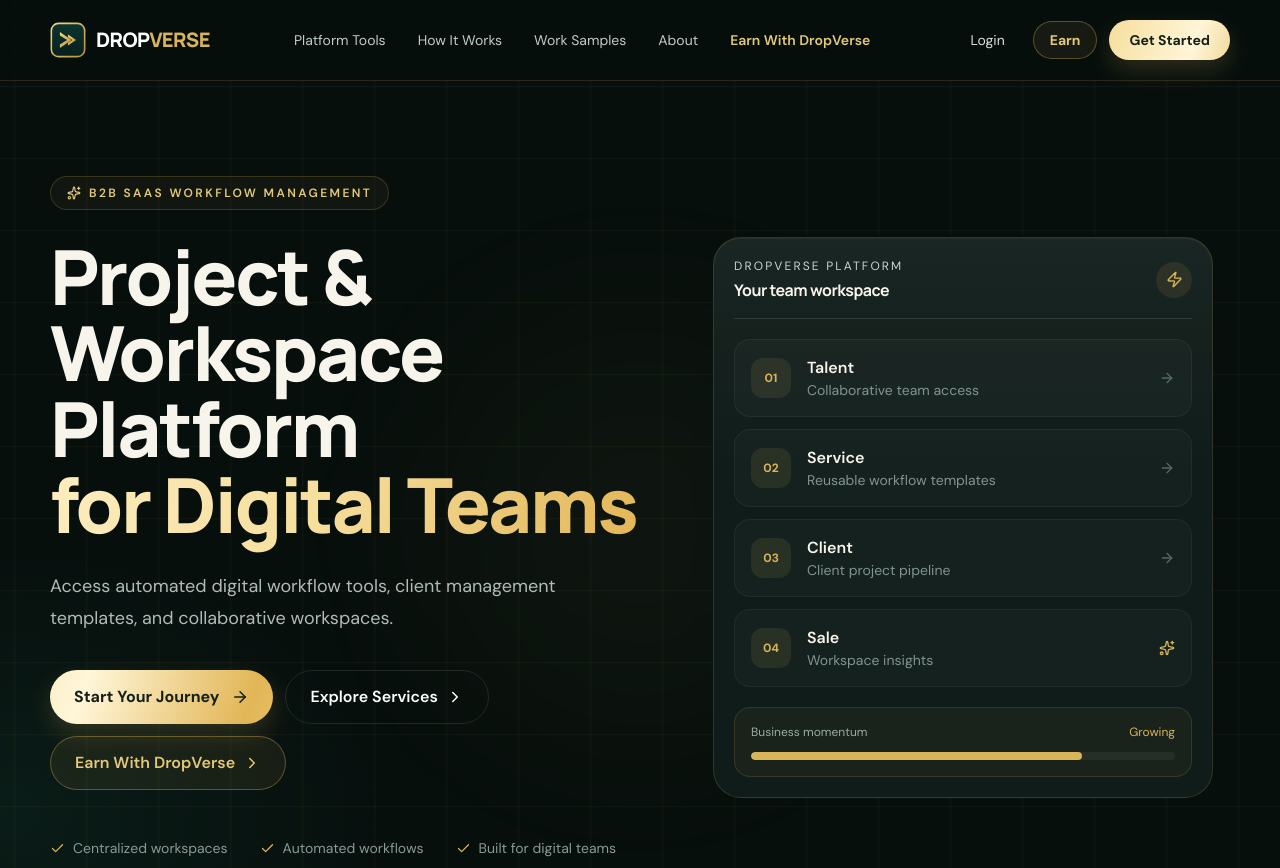
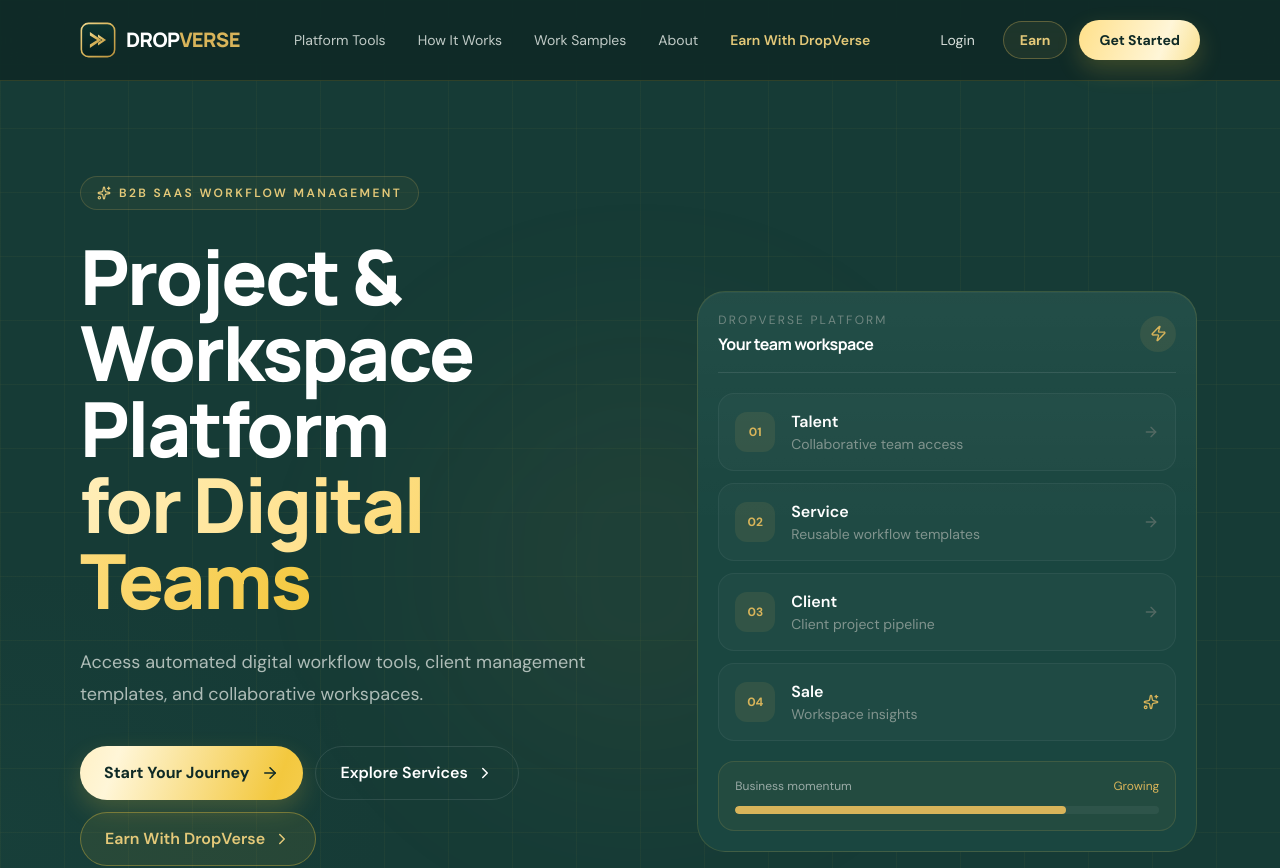
Before and after one commit to dropverseagency/dropverse, a Next.js app: page / in a window 1280 px wide. Shown: the top 868 px of the page. Built offline with nearby package versions, Linux system fonts and the light colour scheme; no server answers.

Commit message:
style: DropVerse emerald + gold tokens aligned to brand palette

```diff
--- a/app/globals.css
+++ b/app/globals.css
@@ -4,14 +4,14 @@
 @tailwind utilities;
 
 :root {
-  --bg: #070f0d;
-  --bg-deep: #040807;
-  --surface: #101c19;
-  --gold: #e2b656;
-  --gold-bright: #f6de9d;
-  --text: #f7f4ec;
-  --muted: #c5d0cb;
-  --line: rgba(226, 182, 86, .22);
+  --bg: #163b36;
+  --bg-deep: #0f2a26;
+  --surface: #1a4640;
+  --gold: #f3c83e;
+  --gold-bright: #ffe08a;
+  --text: #ffffff;
+  --muted: #e2e8f0;
+  --line: rgba(243, 200, 62, .22);
   --ease-out: cubic-bezier(.23, 1, .32, 1);
 }
 
@@ -23,12 +23,12 @@ body {
   color: var(--text);
   font-family: 'DM Sans', sans-serif;
   background:
-    radial-gradient(900px 420px at 80% -10%, rgba(226, 182, 86, .14), transparent 60%),
-    radial-gradient(700px 480px at 0% 20%, rgba(24, 92, 74, .18), transparent 55%),
+    radial-gradient(900px 420px at 80% -10%, rgba(243, 200, 62, .12), transparent 60%),
+    radial-gradient(700px 480px at 0% 20%, rgba(26, 70, 64, .35), transparent 55%),
     var(--bg);
   -webkit-font-smoothing: antialiased;
 }
-::selection { background: rgba(226, 182, 86, .35); color: #fffaf0; }
+::selection { background: rgba(243, 200, 62, .35); color: #0f2a26; }
 a { color: inherit; text-decoration: none; }
 button, a { -webkit-tap-highlight-color: transparent; }
 button:focus-visible, a:focus-visible, input:focus-visible, select:focus-visible, textarea:focus-visible {
@@ -37,9 +37,9 @@ button:focus-visible, a:focus-visible, input:focus-visible, select:focus-visible
 }
 .font-display { font-family: 'Manrope', sans-serif; letter-spacing: -.03em; }
 .font-brand { font-family: 'Space Grotesk', sans-serif; }
-.container { width: min(1180px, calc(100% - 40px)); margin: auto; }
+.container { width: min(1120px, calc(100% - 40px)); margin: auto; }
 .gold-gradient {
-  background: linear-gradient(110deg, #fff4cc, var(--gold-bright) 30%, var(--gold) 55%, #b6842e 75%, #fff4cc);
+  background: linear-gradient(110deg, #fff4cc, var(--gold-bright) 30%, var(--gold) 55%, #c9a028 75%, #fff4cc);
   background-size: 220% auto;
   -webkit-background-clip: text;
   background-clip: text;
@@ -49,54 +49,53 @@ button:focus-visible, a:focus-visible, input:focus-visible, select:focus-visible
 .grid-bg {
   background-color: transparent;
   background-image:
-    linear-gradient(rgba(226, 182, 86, .05) 1px, transparent 1px),
-    linear-gradient(90deg, rgba(226, 182, 86, .05) 1px, transparent 1px);
-  background-size: 72px 72px;
-  animation: drift 32s linear infinite;
+    linear-gradient(rgba(243, 200, 62, .04) 1px, transparent 1px),
+    linear-gradient(90deg, rgba(243, 200, 62, .04) 1px, transparent 1px);
+  background-size: 64px 64px;
 }
 .theme-band {
   background:
-    linear-gradient(180deg, rgba(226, 182, 86, .06), transparent 90px),
-    #0c1916;
-  border-color: rgba(226, 182, 86, .12);
+    linear-gradient(180deg, rgba(243, 200, 62, .05), transparent 90px),
+    #1a4640;
+  border-color: rgba(243, 200, 62, .12);
 }
-.theme-ink { background: #081311; }
-.glow { box-shadow: 0 30px 80px rgba(0, 0, 0, .35), 0 0 0 1px rgba(226, 182, 86, .08); }
+.theme-ink { background: #0f2a26; }
+.glow { box-shadow: 0 30px 80px rgba(0, 0, 0, .35), 0 0 0 1px rgba(243, 200, 62, .08); }
 .float-slow { animation: floaty 7s ease-in-out infinite; }
 .card {
   background:
-    linear-gradient(180deg, rgba(255, 255, 255, .045), transparent 42%),
-    #101c19;
-  border: 1px solid rgba(226, 182, 86, .16);
-  box-shadow: inset 0 1px 0 rgba(255, 255, 255, .05);
+    linear-gradient(180deg, rgba(255, 255, 255, .04), transparent 42%),
+    #1a4640;
+  border: 1px solid rgba(243, 200, 62, .14);
+  box-shadow: inset 0 1px 0 rgba(255, 255, 255, .04);
   transition: transform .35s var(--ease-out), border-color .35s var(--ease-out), box-shadow .35s var(--ease-out);
 }
 .card:hover {
-  transform: translateY(-6px);
-  border-color: rgba(226, 182, 86, .45);
-  box-shadow: inset 0 1px 0 rgba(255, 255, 255, .06), 0 18px 40px rgba(0, 0, 0, .28);
+  transform: translateY(-4px);
+  border-color: rgba(243, 200, 62, .4);
+  box-shadow: inset 0 1px 0 rgba(255, 255, 255, .05), 0 16px 36px rgba(0, 0, 0, .28);
 }
 .card.rise { animation: rise .7s var(--ease-out) both; }
 .brand-header {
-  background: rgba(7, 15, 13, .88) !important;
-  border-color: rgba(226, 182, 86, .16) !important;
+  background: rgba(15, 42, 38, .9) !important;
+  border-color: rgba(243, 200, 62, .14) !important;
   backdrop-filter: blur(18px);
 }
 .brand-logo-mark {
-  box-shadow: 0 0 0 1px rgba(226, 182, 86, .28), 0 10px 24px rgba(0, 0, 0, .28);
+  box-shadow: 0 0 0 1px rgba(243, 200, 62, .28), 0 10px 24px rgba(0, 0, 0, .28);
   animation: logoGlow 4.8s ease-in-out infinite;
 }
 .brand-button-primary {
   background-image: linear-gradient(110deg, var(--gold-bright), #fff6d8, var(--gold), var(--gold-bright)) !important;
   background-size: 220% 100% !important;
-  color: #142018 !important;
-  box-shadow: 0 10px 24px rgba(226, 182, 86, .18);
+  color: #0f2a26 !important;
+  box-shadow: 0 10px 24px rgba(243, 200, 62, .2);
   animation: btnshine 3.6s ease-in-out infinite;
 }
-.brand-button-primary:hover { filter: brightness(1.06); transform: translateY(-1px); }
+.brand-button-primary:hover { filter: brightness(1.05); transform: translateY(-1px); }
 .brand-button-secondary {
-  border-color: rgba(226, 182, 86, .35) !important;
-  background: rgba(226, 182, 86, .08) !important;
+  border-color: rgba(243, 200, 62, .35) !important;
+  background: rgba(243, 200, 62, .08) !important;
   transition: transform .2s var(--ease-out), background .2s var(--ease-out);
 }
 .brand-button-secondary:hover { transform: translateY(-1px); }
@@ -108,68 +107,40 @@ header nav a::after {
   bottom: -6px;
   width: 100%;
   height: 1px;
-  background: var(--gold);
+  background: linear-gradient(90deg, transparent, var(--gold), transparent);
   transform: scaleX(0);
-  transform-origin: left;
-  transition: transform .28s var(--ease-out);
+  transform-origin: center;
+  transition: transform .25s var(--ease-out);
 }
 header nav a:hover::after { transform: scaleX(1); }
-[class*="blur-[100px]"] { animation: pulseglow 9s ease-in-out infinite; }
-main section.reveal { opacity: 0; transform: translateY(22px); }
-main section.reveal.in {
-  opacity: 1;
-  transform: none;
-  transition: opacity .75s var(--ease-out), transform .75s var(--ease-out);
-}
-input, select, textarea {
-  background: #0b1614;
-  border: 1px solid rgba(226, 182, 86, .18);
-  color: var(--text);
-}
-[class~="bg-[#0a2926]"],
-[class~="bg-[#071f1d]"],
-[class~="bg-[#071915]"],
-[class~="bg-[#0b2420]"],
-[class~="bg-[#061512]"] {
-  background-color: #0c1916 !important;
-}
-[class~="text-[#849792]"],
-[class~="text-[#8fa29c]"],
-[class~="text-[#91a39e]"],
-[class~="text-[#95a7a1]"],
-[class~="text-[#7f918c]"],
-[class~="text-[#718781]"],
-[class~="text-[#6e817c]"] {
-  color: #c9d5d0 !important;
-}
 @keyframes shimmer { to { background-position: 220% center; } }
-@keyframes drift { to { background-position: 72px 72px, 72px 72px; } }
-@keyframes floaty {
-  0%, 100% { transform: translateY(0); }
-  50% { transform: translateY(-10px); }
-}
-@keyframes rise {
-  from { opacity: 0; transform: translateY(16px); }
-  to { opacity: 1; transform: none; }
-}
+@keyframes drift { to { background-position: 72px 72px; } }
+@keyframes floaty { 0%, 100% { transform: translateY(0); } 50% { transform: translateY(-10px); } }
+@keyframes rise { from { opacity: 0; transform: translateY(18px); } to { opacity: 1; transform: none; } }
 @keyframes logoGlow {
-  0%, 100% { box-shadow: 0 0 0 1px rgba(226, 182, 86, .28), 0 10px 24px rgba(0, 0, 0, .28); }
-  50% { box-shadow: 0 0 0 1px rgba(226, 182, 86, .75), 0 0 26px rgba(226, 182, 86, .28); }
+  0%, 100% { box-shadow: 0 0 0 1px rgba(243, 200, 62, .28), 0 10px 24px rgba(0, 0, 0, .28); }
+  50% { box-shadow: 0 0 0 1px rgba(243, 200, 62, .45), 0 12px 28px rgba(243, 200, 62, .12); }
 }
 @keyframes btnshine {
   0%, 100% { background-position: 0% 50%; }
   50% { background-position: 100% 50%; }
 }
-@keyframes pulseglow {
-  0%, 100% { opacity: .55; transform: translateX(-50%) scale(1); }
-  50% { opacity: 1; transform: translateX(-50%) scale(1.08); }
+
+.section-pad { padding-top: 5.5rem; padding-bottom: 5.5rem; }
+.eyebrow {
+  font-size: .75rem;
+  font-weight: 700;
+  letter-spacing: .18em;
+  text-transform: uppercase;
+  color: var(--gold);
 }
-@media (prefers-reduced-motion: reduce) {
-  .gold-gradient, .grid-bg, .float-slow, .card.rise, .brand-logo-mark, .brand-button-primary, [class*="blur-[100px]"] {
-    animation: none !important;
-  }
-  main section.reveal { opacity: 1; transform: none; }
+.bento-card {
+  background: #1a4640;
+  border: 1px solid rgba(255,255,255,.08);
+  border-radius: 1.25rem;
+  transition: border-color .25s var(--ease-out), transform .25s var(--ease-out);
 }
-@media (max-width: 700px) {
-  .container { width: min(100% - 28px, 1180px); }
+.bento-card:hover {
+  border-color: rgba(243, 200, 62, .35);
+  transform: translateY(-3px);
 }
```
